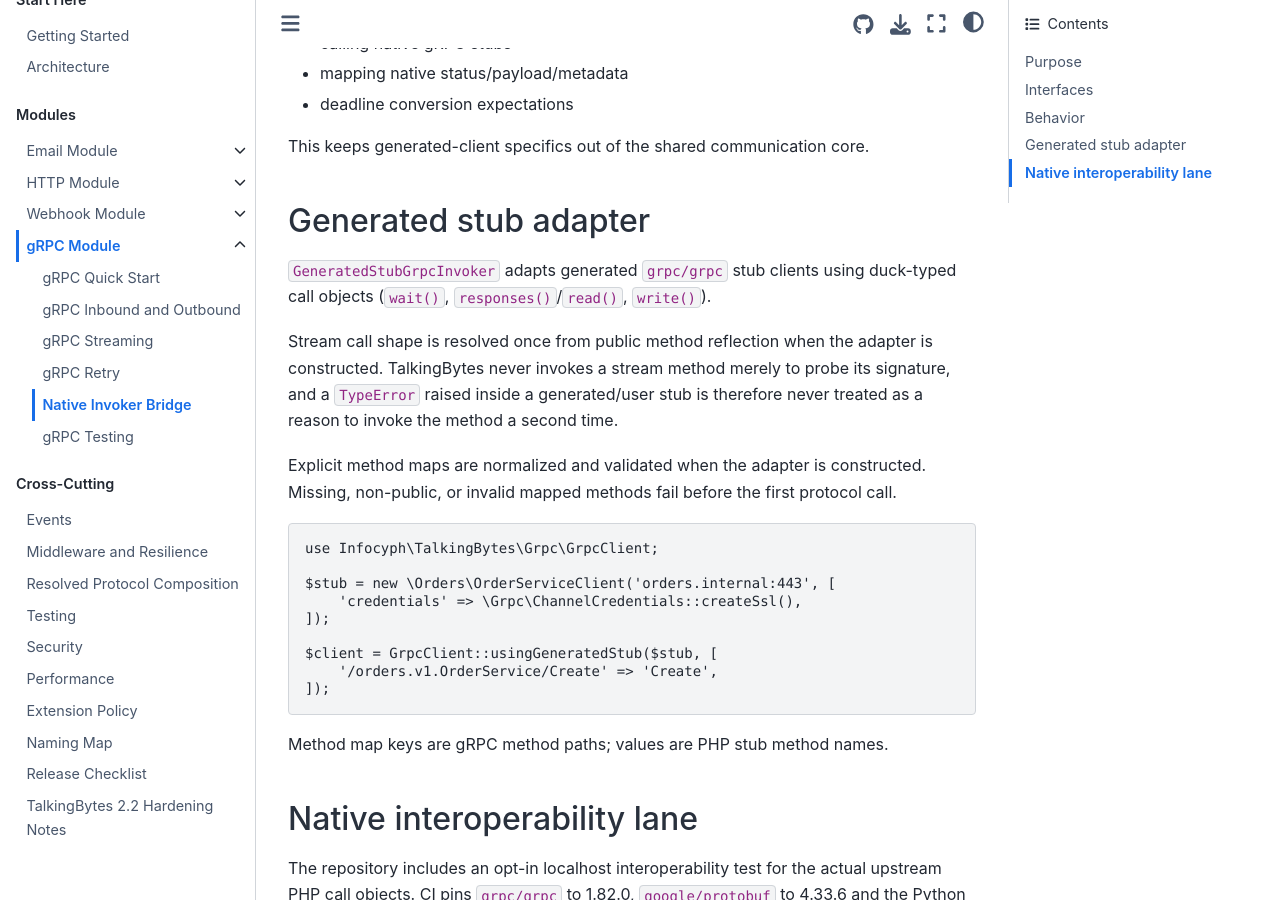
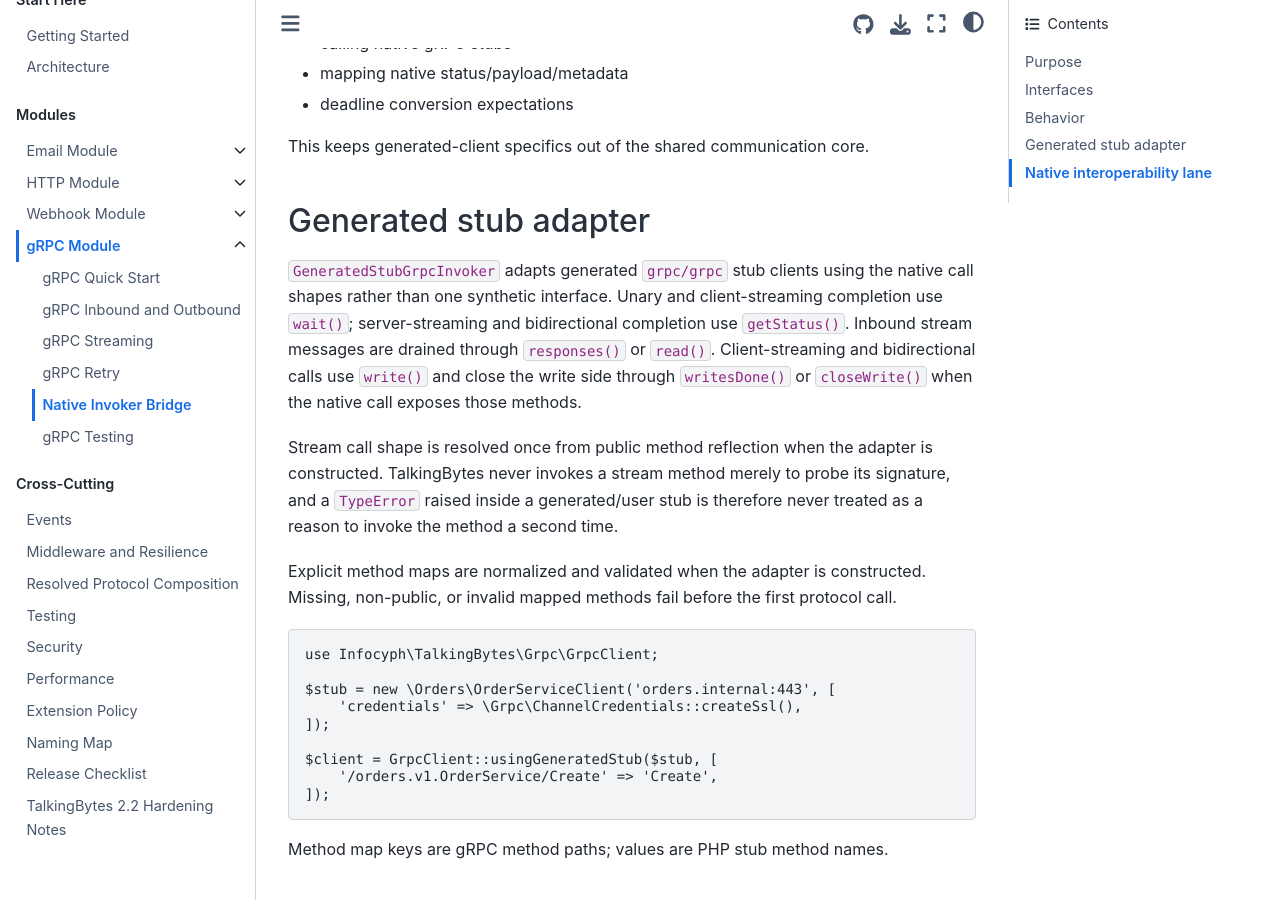
Before and after one commit to infocyph/TalkingBytes, a Sphinx documentation site: the page built from docs/grpc/native.rst, in a window 1280 px wide and 900 px high, scrolled down 596 px. Built offline with Sphinx 7.4.7 and the Sphinx Book theme 1.1.4, drawn with Linux system fonts in a browser that asks for light colours.

Commit message:
docs(grpc): document native call-shape completion

```diff
--- a/docs/grpc/native.rst
+++ b/docs/grpc/native.rst
@@ -30,7 +30,12 @@ Generated stub adapter
 ----------------------
 
 ``GeneratedStubGrpcInvoker`` adapts generated ``grpc/grpc`` stub clients using
-duck-typed call objects (``wait()``, ``responses()``/``read()``, ``write()``).
+the native call shapes rather than one synthetic interface. Unary and
+client-streaming completion use ``wait()``; server-streaming and bidirectional
+completion use ``getStatus()``. Inbound stream messages are drained through
+``responses()`` or ``read()``. Client-streaming and bidirectional calls use
+``write()`` and close the write side through ``writesDone()`` or ``closeWrite()``
+when the native call exposes those methods.
 
 Stream call shape is resolved once from public method reflection when the
 adapter is constructed. TalkingBytes never invokes a stream method merely to
```
